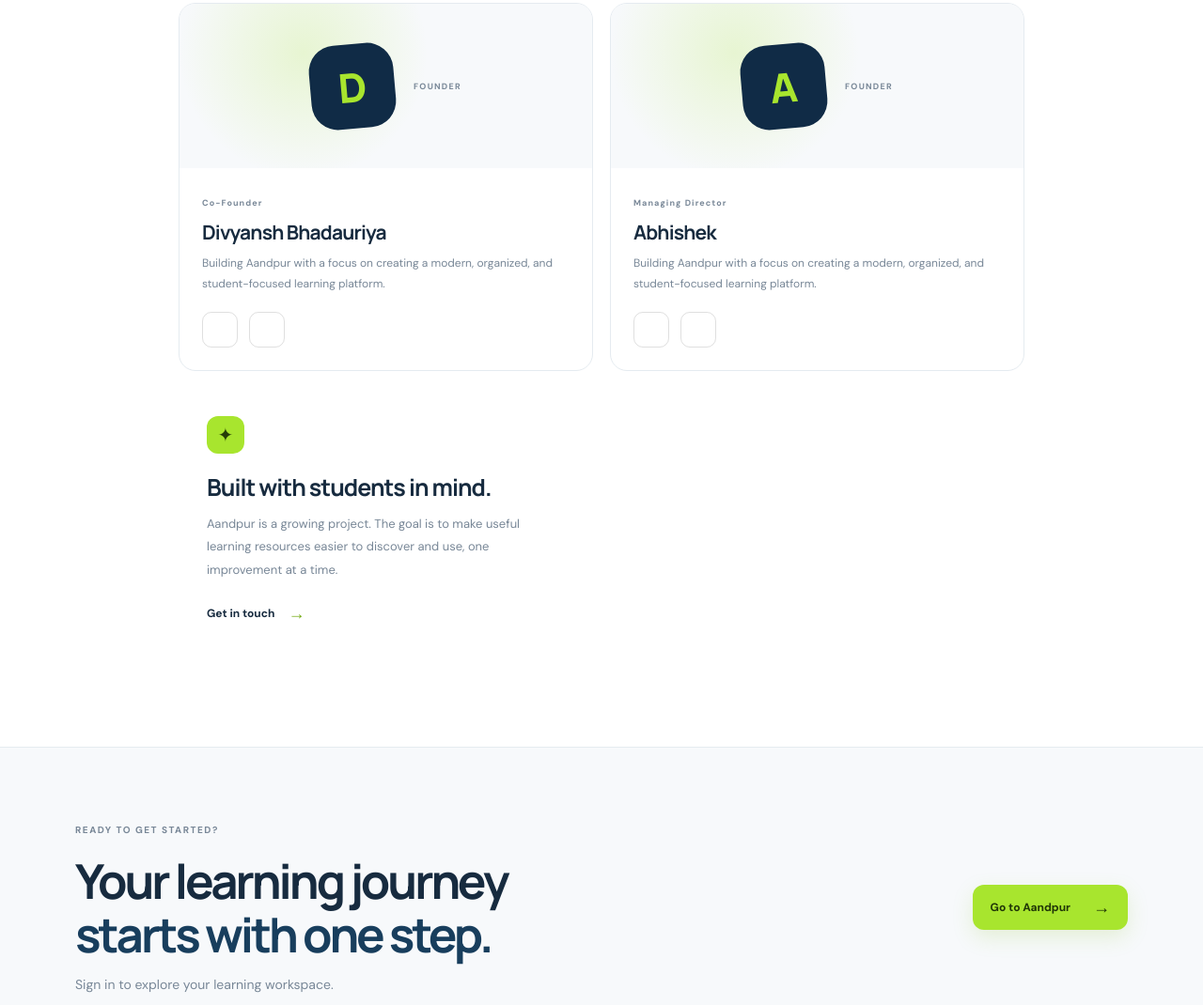
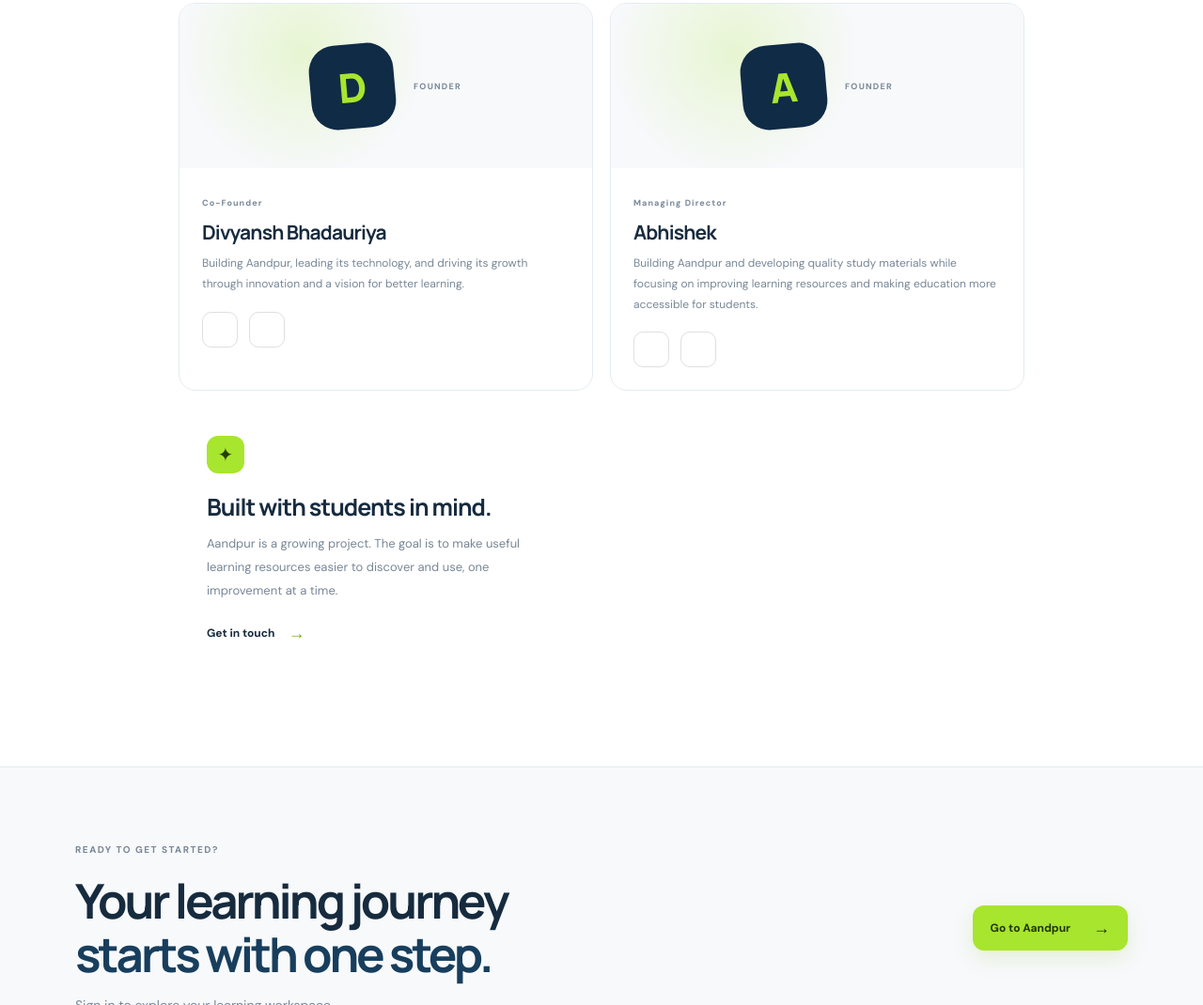
Before and after one commit to Syntax-sage-bit/aandpur-V2, a plain HTML site: page index.html in a window 1280 px wide. Shown: the part 3317-4387 px from the top of the page at 94% size. Drawn offline with nearby package versions, Linux system fonts and the light colour scheme.

Commit message:
Update index.html

```diff
--- a/index.html
+++ b/index.html
@@ -492,8 +492,7 @@
               <h3>Divyansh Bhadauriya</h3>
 
               <p>
-                Building Aandpur with a focus on creating a modern,
-                organized, and student-focused learning platform.
+                Building Aandpur, leading its technology, and driving its growth through innovation and a vision for better learning.
               </p>
 
               <div class="founder-social-links">
@@ -532,8 +531,7 @@
               <h3>Abhishek</h3>
 
               <p>
-                Building Aandpur with a focus on creating a modern,
-                organized, and student-focused learning platform.
+                Building Aandpur and developing quality study materials while focusing on improving learning resources and making education more accessible for students.
               </p>
 
               <div class="founder-social-links">
```
